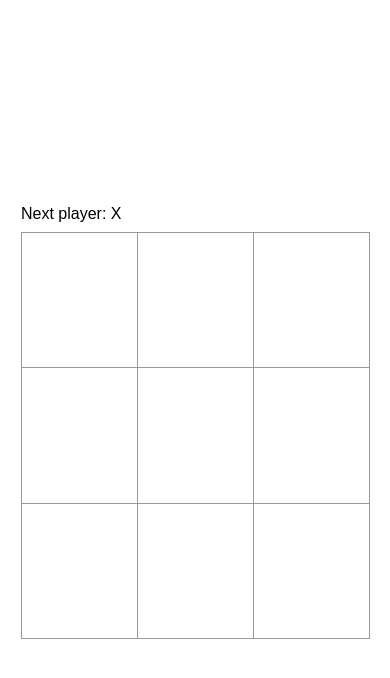
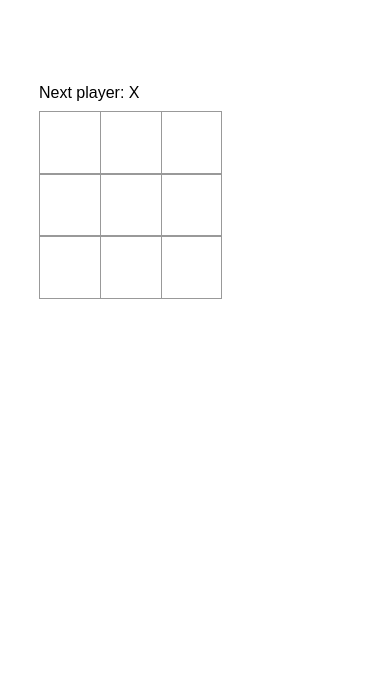
Before and after one commit to ericcorona1/ljg0t8, a React (Create React App) app in the folder src/: page / in a window 390 px wide. Shown: the top 678 px of the page. Built offline with nearby package versions, Linux system fonts and the light colour scheme.

Commit message:
made board responsive enough for now

```diff
--- a/src/styles.css
+++ b/src/styles.css
@@ -61,19 +61,40 @@ body {
   margin: 0;
 }
 
+.wrapper {
+  height: 80vh;
+  width: 80vw;
+}
+
+/* Mobile here */
+/* Moble end */
+
+/* This will be pad and desktop maybe 700px*/
+
+.whole-board {
+  display: grid;
+  grid-template-rows: repeat(3, 1fr);
+  grid-auto-rows: auto;
+  width: 60%;
+  max-width: 900px;
+  aspect-ratio: 1 / 1;
+}
+
+/* desktop end */
+
 .square {
   background: #fff;
   border: 1px solid #999;
   float: left;
-  font-size: clamp(5rem, 20vw, 30rem);
+  font-size: clamp(3rem, 10vw, 20rem);
   font-weight: bold;
   line-height: 34px;
-  height: clamp(10vh,calc(30vh - 30vw), 30vh);
+  height: 100%;
   margin-right: -1px;
   margin-top: -1px;
   padding: 0;
   text-align: center;
-  width: 30vw;
+  width: 33%;
 }
 
 .board-row:after {
```
